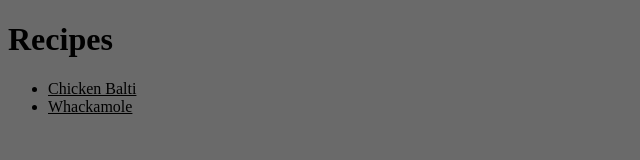
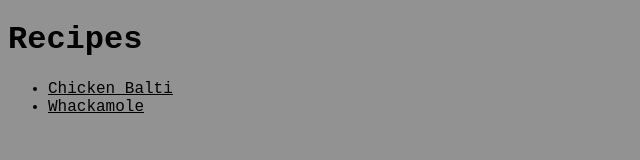
Before and after one commit to monk3ymojo/Recipies, a plain HTML site: page index.html in a window 1280 px wide. Shown: the whole page, without its empty margins (0-640 px from the left). Drawn offline with Linux system fonts and the light colour scheme.

Commit message:
Change background color

```diff
--- a/styles.css
+++ b/styles.css
@@ -1,6 +1,6 @@
 * {
-    font-family: "sans-serif";
-    background-color: #6a6a6a;
+    font-family: "Courier New", "Lucida Console", monospace;;
+    background-color: #929292;
 }
 
 img {
```
